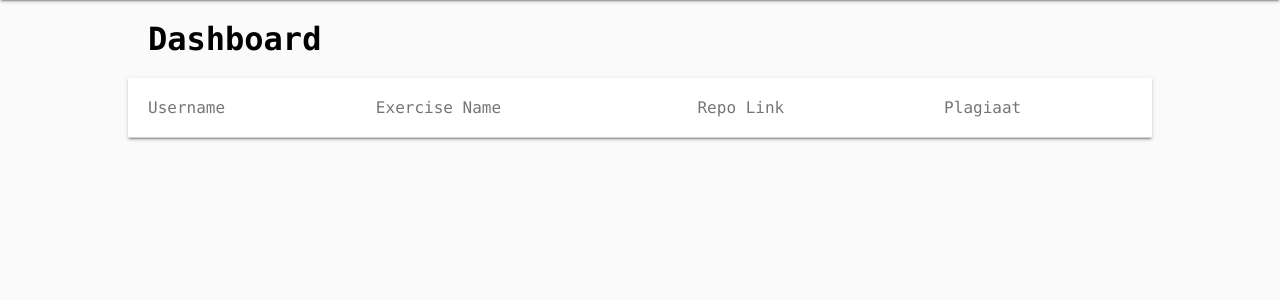
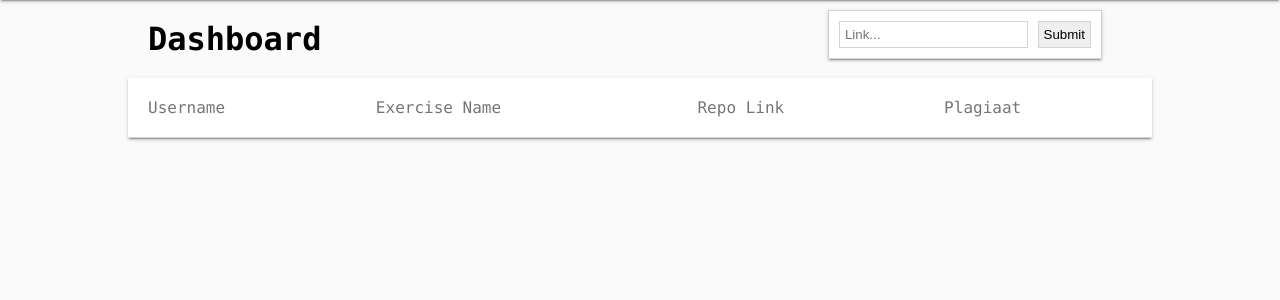
Before and after one commit to NielzosFilmsSchool/Eindproject-Jaar--373460b7, a PHP site: page /Eindproject-Jaar--373460b7/dashboard.php in a window 1280 px wide. Shown: the part 50-350 px from the top of the page. Run offline with PHP 8.4, Linux system fonts and the light colour scheme; data that the repository does not hold is empty.

Commit message:
final fixes

```diff
--- a/codeFromGithub.php
+++ b/codeFromGithub.php
@@ -207,4 +207,4 @@ $json = array(
 $json = json_encode($json);
 $json = str_replace("\\", "", $json);
 echo $json;
-header("refresh:0; url=results.php");
+//header("refresh:0; url=results.php");
--- a/css/dashboard.css
+++ b/css/dashboard.css
@@ -27,6 +27,7 @@ main {
 	width: 80%;
 	margin-left: auto;
 	margin-right: auto;
+	position: relative;
 }
 
 .table {
@@ -52,3 +53,19 @@ th {
 	color: rgba(0, 0, 0, 0.54);
 	padding: 20px;
 }
+
+.dashboard_form {
+	position: absolute;
+	top: 10px;
+	right: 50px;
+	padding: 10px;
+	border: 1px solid lightgray;
+	background-color: #fff;
+	box-shadow: 0 3px 1px -2px rgba(0, 0, 0, 0.2),
+		0 2px 2px 0 rgba(0, 0, 0, 0.14), 0 1px 5px 0 rgba(0, 0, 0, 0.12);
+}
+
+.dashboard_form input {
+	padding: 5px;
+	border: 1px solid lightgray;
+}
--- a/dashboard.php
+++ b/dashboard.php
@@ -12,6 +12,22 @@
                 class="logo"></a>
     </header>
     <main>
+        <div class="dashboard_form">
+            <form method="POST">
+                <input type="text" name="repo_link" placeholder="Link...">
+                <input type="submit" name="submit" value="Submit">
+            </form>
+        </div>
+        <?php
+        if (isset($_POST["submit"])) {
+            $json = file_get_contents(
+                "http://localhost/Eindproject-Jaar--373460b7/codeFromGithub.php?repo_link=".$_POST["repo_link"]
+            );
+            header("refresh:0;");
+            //echo $json;
+        }
+        ?>
+
         <h1 style="padding: 20px;">Dashboard</h1>
         <div class="table">
             <table>
--- a/oudeIndex.php
+++ b/oudeIndex.php
@@ -9,7 +9,7 @@
 
 <body>
     <h1>Comparison Test</h1>
-    <form action="index.php" method="POST">
+    <form method="POST">
         <input type="text" name="repo_link" placeholder="Link...">
         <input type="submit" name="submit" value="Submit">
     </form>
@@ -46,7 +46,8 @@
         $json = file_get_contents(
             "http://localhost/Eindproject-Jaar--373460b7/codeFromGithub.php?repo_link=".$_POST["repo_link"]
         );
-        echo $json;
+        header("refresh:0; url=oudeIndex.php");
+        //echo $json;
     }
     ?>
 
```
